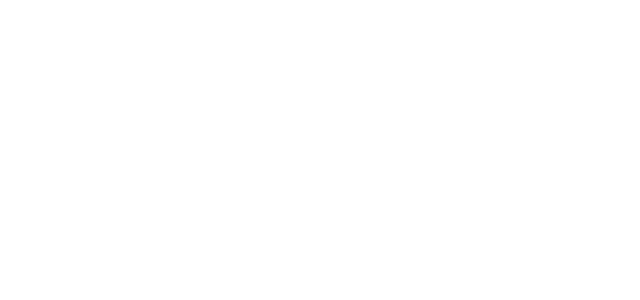
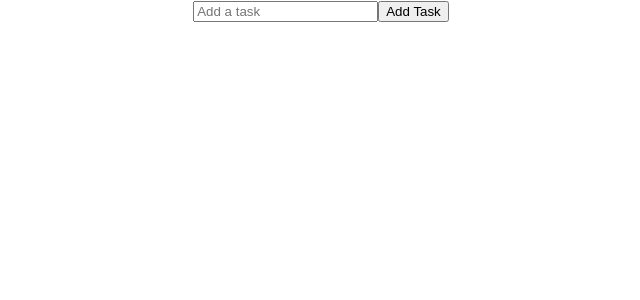
Before and after one commit to samin-irtiza/ReactDjangoTodo, a React (Create React App) app in the folder reacttodo/reacttodo/: page / in a window 1280 px wide. Shown: the top 300 px of the page, without its empty margins (319-959 px from the left). Built offline with nearby package versions, Linux system fonts and the light colour scheme.

Commit message:
creating input form

```diff
--- a/reacttodo/reacttodo/src/App.js
+++ b/reacttodo/reacttodo/src/App.js
@@ -1,21 +1,23 @@
 import './App.css';
+import React, {useState, useEffect, useRef} from 'react';
+function App() {
 
-function App() {
+  const [tasks,setTask] = useState([])
   return (
     <div className="App">
       <div className="form-wrapper">
-        {/* <form className='todo-form' onSubmit={handleSubmit}>
+        <form className='todo-form'>
           <input
             type='text'
             placeholder='Add a task'
-            value={input}
+            // value={input}
             name='text'
             className='todo-input'
-            onChange={viewChange}
-            ref={focusOnInput}
+            // onChange={viewChange}
+            // ref={focusOnInput}
           />
           <button className='todo-button'> Add Task</button>
-        </form> */}
+        </form>
       </div>
       <div className="list-wrapper">
 
```
